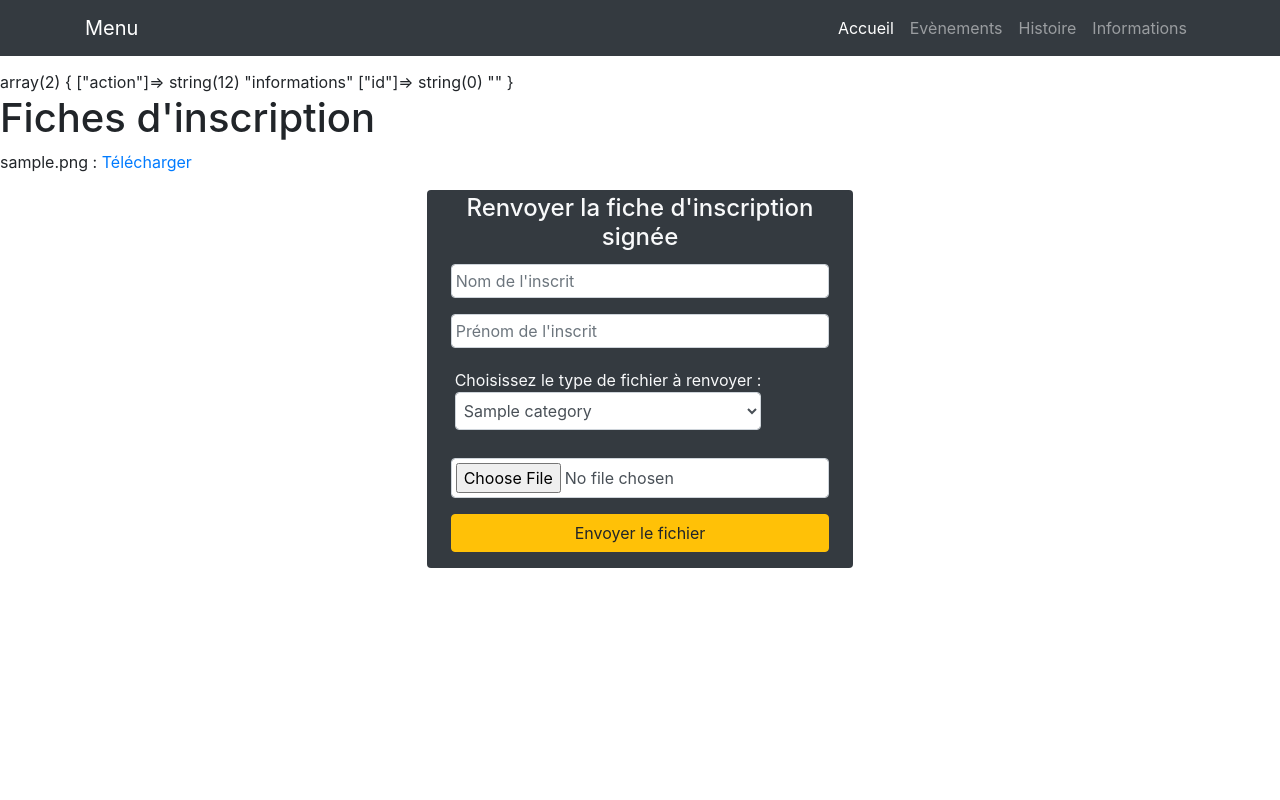
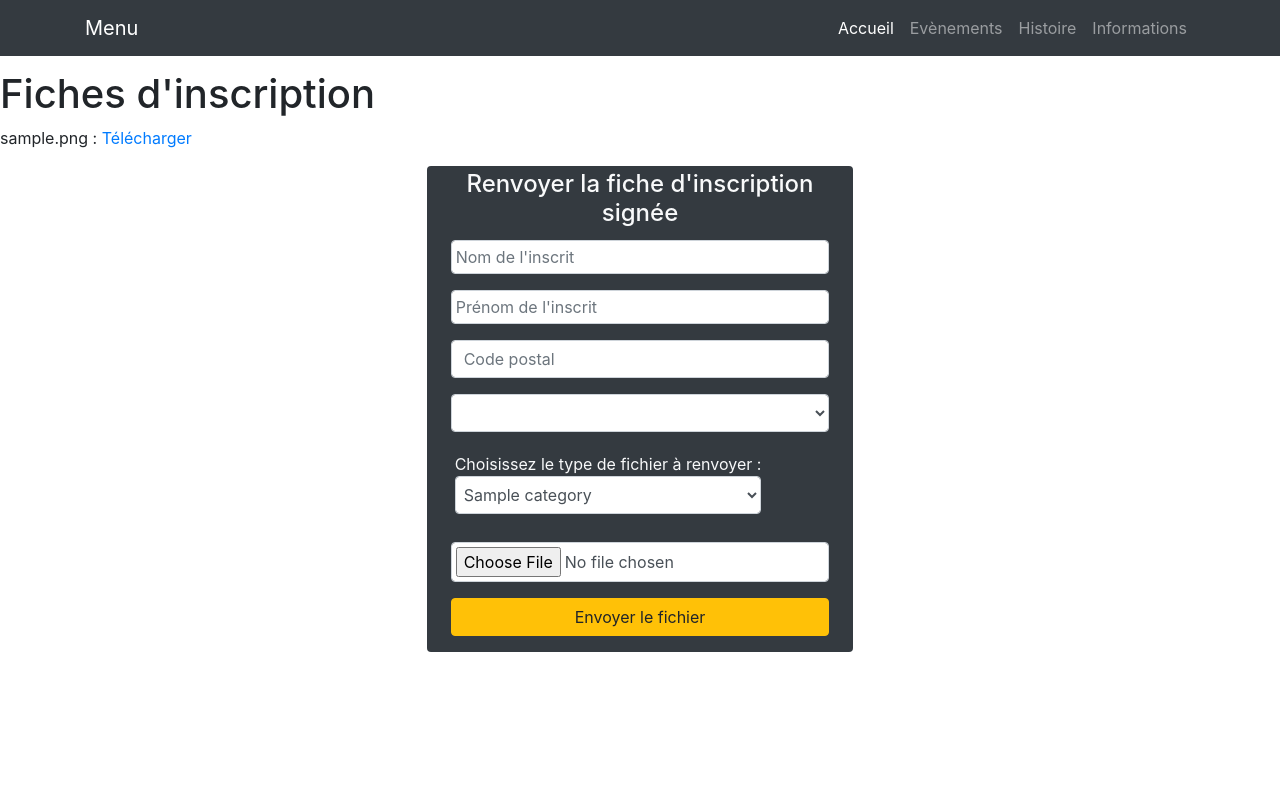
Before and after one commit to SophieMurat/taekwondo, a PHP site: page /informations in a window 1280 px wide. Run offline with PHP 8.4, Linux system fonts and the light colour scheme; tables that the repository leaves empty or names only in its code hold one stand-in row (values such as "Sample post"); lists and menus that the app fills with data are empty; some libraries are stand-ins or nearby versions.

Commit message:
utilisation de l'api Geo sur api.gouv.fr pour recuperer un choix de communes lié a un code postal saisi donc pr eviter les erreurs de saisies de noms de ville

```diff
--- a/controller/FrontendController.php
+++ b/controller/FrontendController.php
@@ -46,7 +46,7 @@ class FrontendController
             $adherentName=$_POST['name'];
             $adherentFirstname=$_POST['firstname'];
             $maxSize = 2000000;
-            $size = ($_FILES['image']['size']);
+            $size = ($_FILES['adherent_file']['size']);
             if(in_array($fileExtension,$extensionAllowed) && $size<$maxSize && $size!==0){
                 $movePath= move_uploaded_file($temporaryPath,$finalPath);
                 if($movePath){
--- a/index.php
+++ b/index.php
@@ -1,6 +1,5 @@
 <?php
 session_start();
-var_dump($_GET);
 
 require_once('Autoloader.php');
 use taekwondo\Autoloader;
--- /dev/null
+++ b/public/js/city.js
@@ -0,0 +1,33 @@
+$(function (){
+    let zipcode =$('#zipcode');
+    let url ='https://geo.api.gouv.fr/communes?codePostal=';
+    let city =$('#city');
+    let errorMessage = $('#error-message');
+    $(zipcode).on('blur', function(){
+        let code =$(this).val();
+        console.log(code);
+        $.ajax({
+            type: 'GET',
+            url:url+code+'&format=json',
+            success: function(data) {
+                console.log('success', data)
+                console.log(data.length);
+                $(city).find('option').remove();
+                if(data.length){
+                    $(errorMessage).text('').hide();
+                    $.each(data, function(){
+                        $(city).append('<option value="'+this.nom+'">'+this.nom+'</option>');
+                    })
+                }
+                else{
+                    if($(zipcode).val()){
+                        $(errorMessage).text('Veuillez rentrer un code postal valide').show();
+                    }
+                    else{
+                        $(errorMessage).text('').hide();
+                    }
+                }
+            }
+        });
+    });
+});
--- a/view/informationsView.php
+++ b/view/informationsView.php
@@ -21,6 +21,13 @@ while($data = $inscriptionFiles->fetch()){?>
                     </div>
                     <div class="form-group">
                         <input type="text" name="firstname" class="form-control p-1" placeholder="Prénom de l'inscrit" required>
+                    </div>
+                    <div class="form-group">
+                        <input type="text" name="zipcode" class="form-control" placeholder="Code postal" id="zipcode">
+                        <div style="display: none; color: #f55;" id="error-message"></div>
+                    </div>
+                    <div class="form-group">
+                        <select class="form-control" name="city" id="city"></select>
                     </div>
                     <div class="form-group">
                         <label class="text-center text-light p-1">Choisissez le type de fichier à renvoyer :
--- a/view/template.php
+++ b/view/template.php
@@ -51,8 +51,8 @@
 
 <?= $content ?>
     <!-- Optional JavaScript -->
-    <!-- jQuery first, then Popper.js, then Bootstrap JS -->
-    <script src="https://code.jquery.com/jquery-3.2.1.slim.min.js" integrity="sha384-KJ3o2DKtIkvYIK3UENzmM7KCkRr/rE9/Qpg6aAZGJwFDMVNA/GpGFF93hXpG5KkN" crossorigin="anonymous"></script>
-    <script src="https://cdnjs.cloudflare.com/ajax/libs/popper.js/1.12.9/umd/popper.min.js" integrity="sha384-ApNbgh9B+Y1QKtv3Rn7W3mgPxhU9K/ScQsAP7hUibX39j7fakFPskvXusvfa0b4Q" crossorigin="anonymous"></script>
-    <script src="https://maxcdn.bootstrapcdn.com/bootstrap/4.0.0/js/bootstrap.min.js" integrity="sha384-JZR6Spejh4U02d8jOt6vLEHfe/JQGiRRSQQxSfFWpi1MquVdAyjUar5+76PVCmYl" crossorigin="anonymous"></script>
+    <!-- Popper.js, then Bootstrap JS -->
+    <script src="https://ajax.googleapis.com/ajax/libs/jquery/3.4.1/jquery.min.js"></script>
+    <script src="https://stackpath.bootstrapcdn.com/bootstrap/4.3.1/js/bootstrap.min.js" integrity="sha384-JjSmVgyd0p3pXB1rRibZUAYoIIy6OrQ6VrjIEaFf/nJGzIxFDsf4x0xIM+B07jRM" crossorigin="anonymous"></script>
+    <script src="public/js/city.js"></script>
 </body>
```
